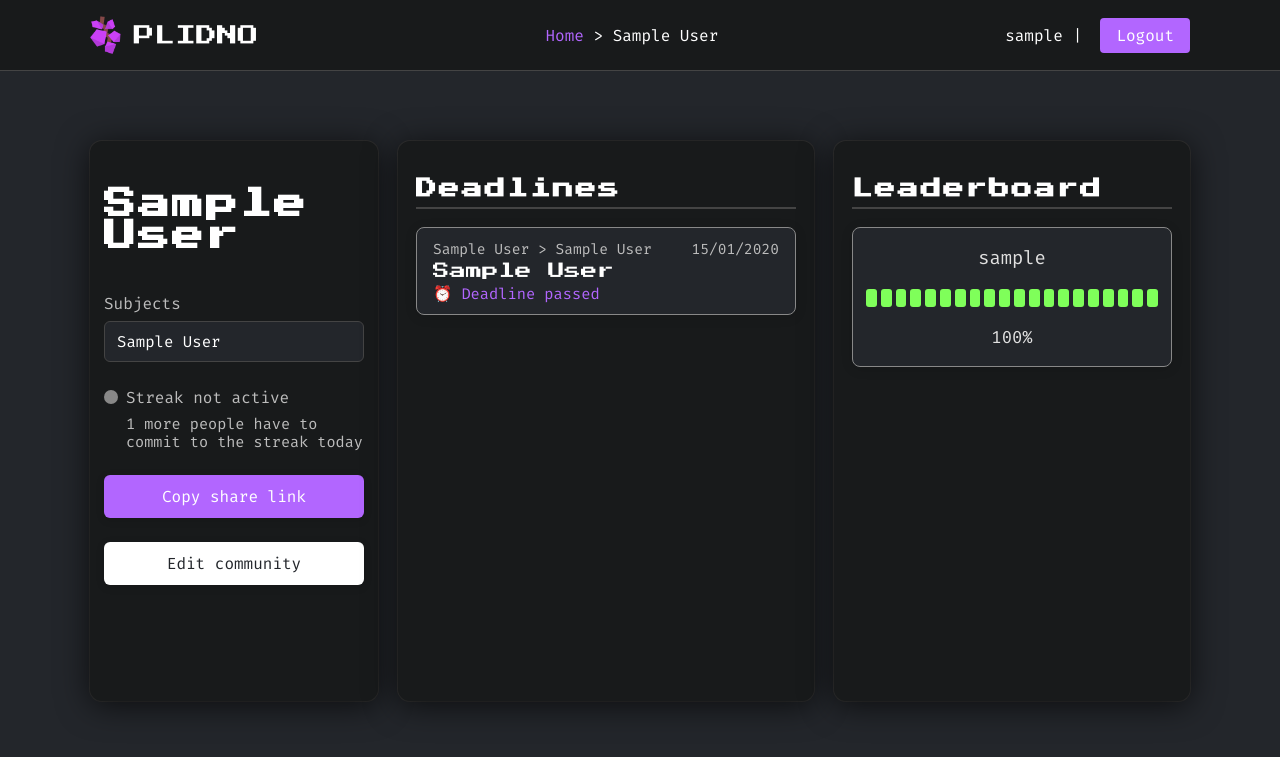
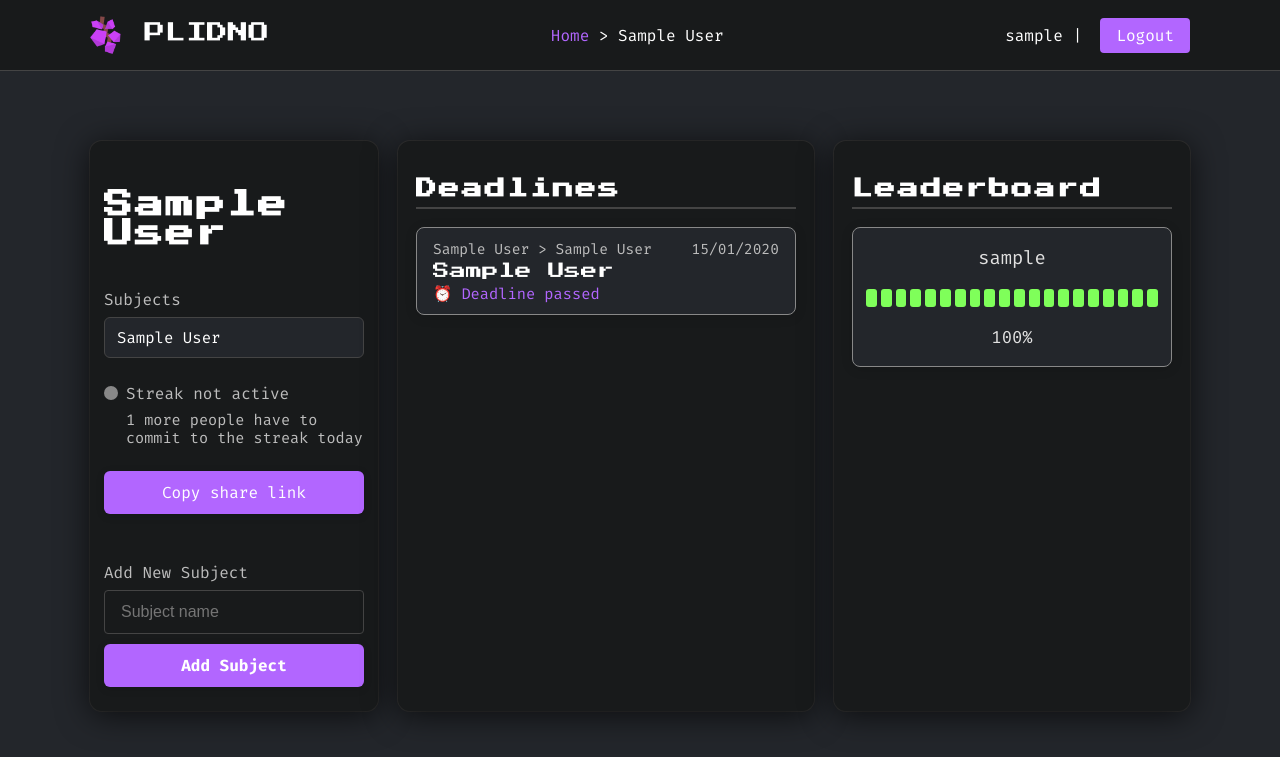
Before and after one commit to freger-ucu/edtech_hackathon, a Django app: page /group/1/ in a window 1280 px wide. Shown: the top 757 px of the page. Run offline with Django 5.2, Linux system fonts and the light colour scheme; a user stored in the database is signed in; tables that the repository leaves empty hold one stand-in row (values such as "Sample post").

Commit message:
front mykhailo

```diff
--- a/accounts/models.py
+++ b/accounts/models.py
@@ -19,7 +19,7 @@ class Subject(models.Model):
 
 class Task(models.Model):
     name = models.CharField(max_length=255)
-    description = models.TextField(blank=True)
+    description = models.TextField(blank=True, null=True)
     subject = models.ForeignKey(Subject, on_delete=models.CASCADE, related_name='tasks')
     deadline = models.DateTimeField(null=True, blank=True)
 
@@ -28,7 +28,7 @@ class Task(models.Model):
 
 class Subtask(models.Model):
     name = models.CharField(max_length=255)
-    description = models.TextField(blank=True)
+    description = models.TextField(blank=True, null=True)
     task = models.ForeignKey(Task, on_delete=models.CASCADE, related_name='subtasks')
 
     def __str__(self):
--- a/accounts/urls.py
+++ b/accounts/urls.py
@@ -13,6 +13,7 @@ urlpatterns = [
     path('group/<int:group_id>/create_subject/', views.create_subject, name='create_subject'),
     path('subject/<int:subject_id>/delete/', views.delete_subject, name='delete_subject'),
     path('subject/<int:subject_id>/', views.subject_detail, name='subject_detail'),
+    path('subject/<int:subject_id>/create_task/', views.create_task_for_subject, name='create_task_for_subject'),
     path('task/<int:task_id>/delete/', views.delete_task, name='delete_task'),
     path('task/<int:task_id>/', views.task_detail, name='task_detail'),
     path('subtask/<int:subtask_id>/delete/', views.delete_subtask, name='delete_subtask'),
--- a/accounts/views.py
+++ b/accounts/views.py
@@ -171,6 +171,8 @@ def group_detail(request, group_id):
         if day == today:
             streak_completed_users = [user for user in group_users if user.id in users_done]
             streak_not_completed_users = [user for user in group_users if user.id not in users_done]
+            # Calculate how many more are needed for the streak today
+            needed_for_streak = max(0, half_or_more - len(users_done))
         if len(users_done) >= half_or_more:
             if day == today:
                 streak_done_today = True
@@ -193,6 +195,7 @@ def group_detail(request, group_id):
         'streak_done_today': streak_done_today,
         'streak_completed_users': streak_completed_users,
         'streak_not_completed_users': streak_not_completed_users,
+        'needed_for_streak': needed_for_streak,
         'breadcrumbs': breadcrumbs,
         'range_20': range(1, 21),
     }
@@ -272,6 +275,28 @@ def subject_detail(request, subject_id):
         'range_20': range(1, 21),
     }
     return render(request, 'subject_detail.html', context)
+
+@login_required
+def create_task_for_subject(request, subject_id):
+    subject = Subject.objects.get(id=subject_id)
+    group = subject.group
+    if request.user not in group.users.all():
+        return redirect('home')
+
+    if request.method == 'POST':
+        name = request.POST.get('name')
+        description = request.POST.get('description') # Assuming description is optional
+        deadline_str = request.POST.get('deadline')
+        deadline = None
+        if deadline_str:
+            from datetime import datetime
+            # Assuming deadline_str is in a format that datetime-local provides (YYYY-MM-DDTHH:MM)
+            deadline = datetime.fromisoformat(deadline_str)
+
+        if name:
+            Task.objects.create(name=name, description=description, deadline=deadline, subject=subject)
+
+    return redirect('subject_detail', subject_id=subject.id) # Redirect back to subject detail
 
 @login_required
 def delete_task(request, task_id):
@@ -359,6 +384,8 @@ def task_detail(request, task_id):
         if day == today:
             streak_completed_users = [user for user in group_users if user.id in users_done]
             streak_not_completed_users = [user for user in group_users if user.id not in users_done]
+            # Calculate how many more are needed for the streak today
+            needed_for_streak = max(0, half_or_more - len(users_done))
         if len(users_done) >= half_or_more:
             if day == today:
                 streak_done_today = True
@@ -387,6 +414,7 @@ def task_detail(request, task_id):
         'streak': streak, # Pass streak info to template
         'streak_done_today': streak_done_today,
         'streak_not_completed_users': streak_not_completed_users,
+        'needed_for_streak': needed_for_streak, # Pass the new variable to the template
     }
 
     return render(request, 'task_detail.html', context)
--- a/templates/base.html
+++ b/templates/base.html
@@ -187,6 +187,8 @@
         cursor: pointer;
         transition: background 0.2s, color 0.2s;
         box-shadow: 0 2px 8px #0002;
+        display: block;
+        text-align: center;
     }
     .sidebar-btn.join-btn {
         background: #fff;
@@ -360,7 +362,9 @@
     <header>
         <nav>
             <div class="header-logo">
-                <img src="/static/logo.png" alt="PLIDNO logo" /> PLIDNO
+                <a href="{% url 'home' %}" style="text-decoration: none; color: inherit;">
+                    <img src="/static/logo.png" alt="PLIDNO logo" /> PLIDNO
+                </a>
             </div>
             <div>
                 {% if breadcrumbs %}
--- a/templates/group_detail.html
+++ b/templates/group_detail.html
@@ -4,7 +4,7 @@
 <div class="main-layout">
     <!-- Sidebar -->
     <aside class="sidebar">
-        <h2 style="font-size:2em;text-align:left;margin-bottom:24px;font-family:'Press Start 2P',monospace;">{{ group.name }}</h2>
+        <h3 style="font-size:1.8em;text-align:left;margin-bottom:24px;font-family:'Press Start 2P',monospace;">{{ group.name }}</h3>
         <div class="sidebar-section">
             <div class="sidebar-title">Subjects</div>
             {% for subject in group.subjects.all %}
@@ -25,12 +25,27 @@
                     <span style="color:#bdbdbd;">Streak not active</span>
                 </div>
                 <div style="color:#bdbdbd;font-size:0.95em;margin:0 0 12px 22px;">
-                    {{ streak_not_completed_users|length }} more people have to commit to the streak today
+                    {{ needed_for_streak }} more people have to commit to the streak today
                 </div>
             {% endif %}
-            <button class="sidebar-btn" onclick="navigator.clipboard.writeText('{{ share_link }}')">Copy share link</button>
-            <button class="sidebar-btn" style="background:#fff;color:#23262b;">Edit community</button>
+            <button class="sidebar-btn" onclick="copyLinkAndShowMessage('{{ share_link }}')">Copy share link</button>
+            <span id="copy-confirm-message" style="color:#7fff5a; font-size:0.9em; margin-left: 10px;"></span>
         </div>
+         {% comment %}
+             <div class="sidebar-section">
+                 <button class="sidebar-btn" style="background:#fff;color:#23262b;">Edit community</button>
+             </div>
+         {% endcomment %}
+
+        <div class="sidebar-section" style="margin-top:20px;">
+             <div class="sidebar-title">Add New Subject</div>
+             <form method="post" action="{% url 'create_subject' group.id %}" style="display:flex; flex-direction:column; gap: 10px;">
+                 {% csrf_token %}
+                 <input type="text" name="name" placeholder="Subject name" style="margin-bottom:0;" required>
+                 <button class="sidebar-btn" type="submit" style="background:#b266ff;color:#fff;font-weight:bold; margin-top: 0;">Add Subject</button>
+             </form>
+         </div>
+
     </aside>
     <!-- Deadlines -->
     <section class="deadlines-section">
@@ -97,5 +112,18 @@ function updateTimers() {
 }
 setInterval(updateTimers, 1000);
 updateTimers();
+
+function copyLinkAndShowMessage(link) {
+    navigator.clipboard.writeText(link).then(function() {
+        const messageSpan = document.getElementById('copy-confirm-message');
+        messageSpan.textContent = 'Copied!';
+        setTimeout(function() {
+            messageSpan.textContent = '';
+        }, 3000); // Clear message after 3 seconds
+    }, function(err) {
+        console.error('Could not copy text: ', err);
+        // Optionally show an error message
+    });
+}
 </script>
 {% endblock %}
--- a/templates/home.html
+++ b/templates/home.html
@@ -4,7 +4,7 @@
 <div class="main-layout">
     <aside class="sidebar">
         <button class="sidebar-btn join-btn">Join community</button>
-        <button class="sidebar-btn create-btn">Create community</button>
+        <a href="{% url 'create_group' %}" class="sidebar-btn create-btn" style="text-decoration: none; color: inherit; width: 100%;">Create community</a>
         <div class="sidebar-section">
             <div class="sidebar-title">Your communities</div>
             {% for group in groups %}
--- a/templates/task_detail.html
+++ b/templates/task_detail.html
@@ -4,7 +4,7 @@
 <div class="main-layout">
     <!-- Sidebar -->
     <aside class="sidebar">
-        {% comment %} Task name is in breadcrumbs {% endcomment %}
+        <h3 style="font-size:1.8em;text-align:left;margin-bottom:24px;font-family:'Press Start 2P',monospace;">{{ task.name }}</h3>
         <div class="sidebar-section">
             <div class="sidebar-title">Deadline</div>
             {% if task.deadline %}
@@ -36,7 +36,7 @@
                     <span style="color:#bdbdbd;">Streak not active</span>
                 </div>
                 <div style="color:#bdbdbd;font-size:0.95em;margin:0 0 12px 22px;">
-                    {{ streak_not_completed_users|length }} more people have to commit to the streak today
+                    {{ needed_for_streak }} more people have to commit to the streak today
                 </div>
             {% endif %}
         </div>
@@ -60,7 +60,7 @@
                          <input type="hidden" name="toggle_subtask" value="{{ subtask.id }}">
                      </form>
                     <span style="flex:1; font-size: 1.05em;">{{ subtask.name }}</span>
-                    <form method="post" style="flex-shrink: 0;">
+                    <form method="post" action="{% url 'delete_subtask' subtask.id %}" style="flex-shrink: 0;">
                         {% csrf_token %}
                         <button type="submit" name="delete_subtask" value="{{ subtask.id }}" style="width: 30px; height: 30px; padding: 0; margin: 0; background:#ff4d4d; color:#fff; border: none; border-radius: 4px; font-size: 1.1em; display: flex; align-items: center; justify-content: center; cursor: pointer;">🗑️</button>
                     </form>
```
Also changed, not shown: templates/create_group.html (+11 -15 lines), templates/subject_detail.html (+10 -4 lines), accounts/migrations/0006_alter_subtask_description.py (added), accounts/migrations/0007_alter_task_description.py (added).
